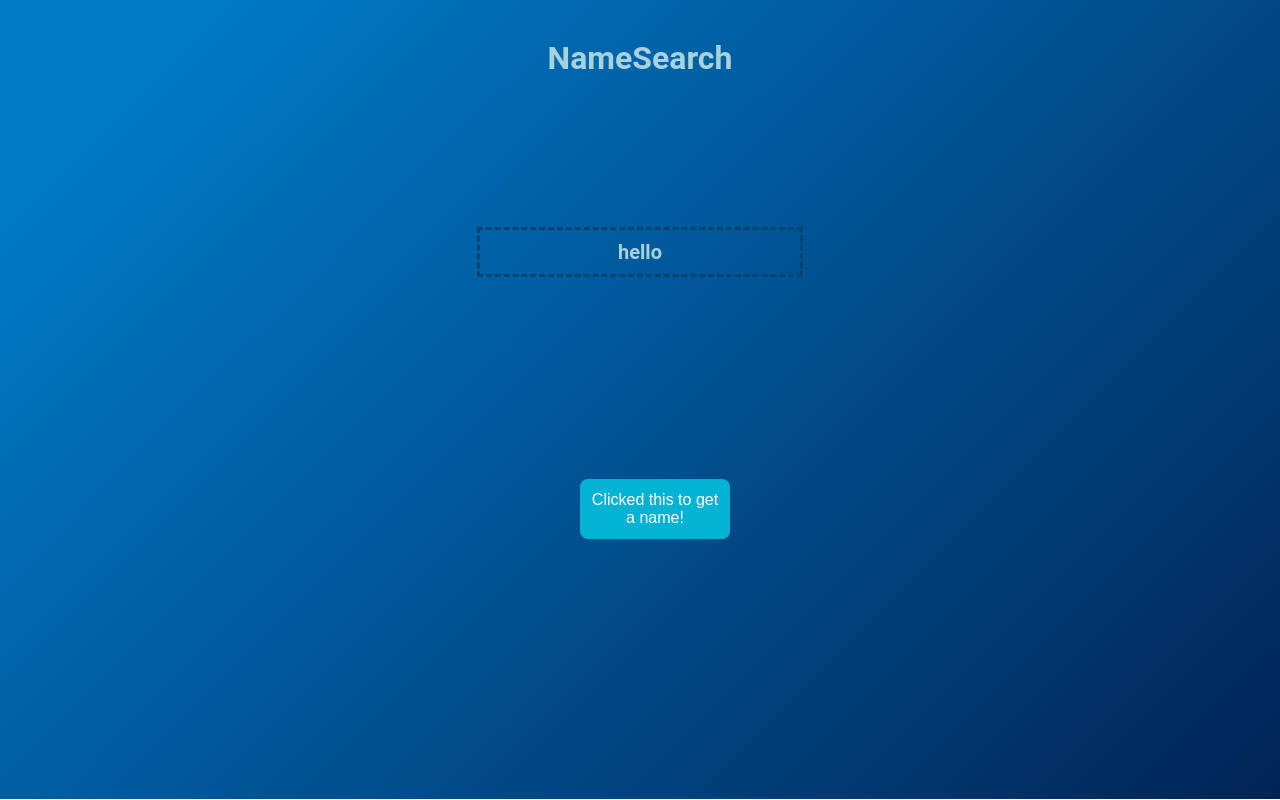
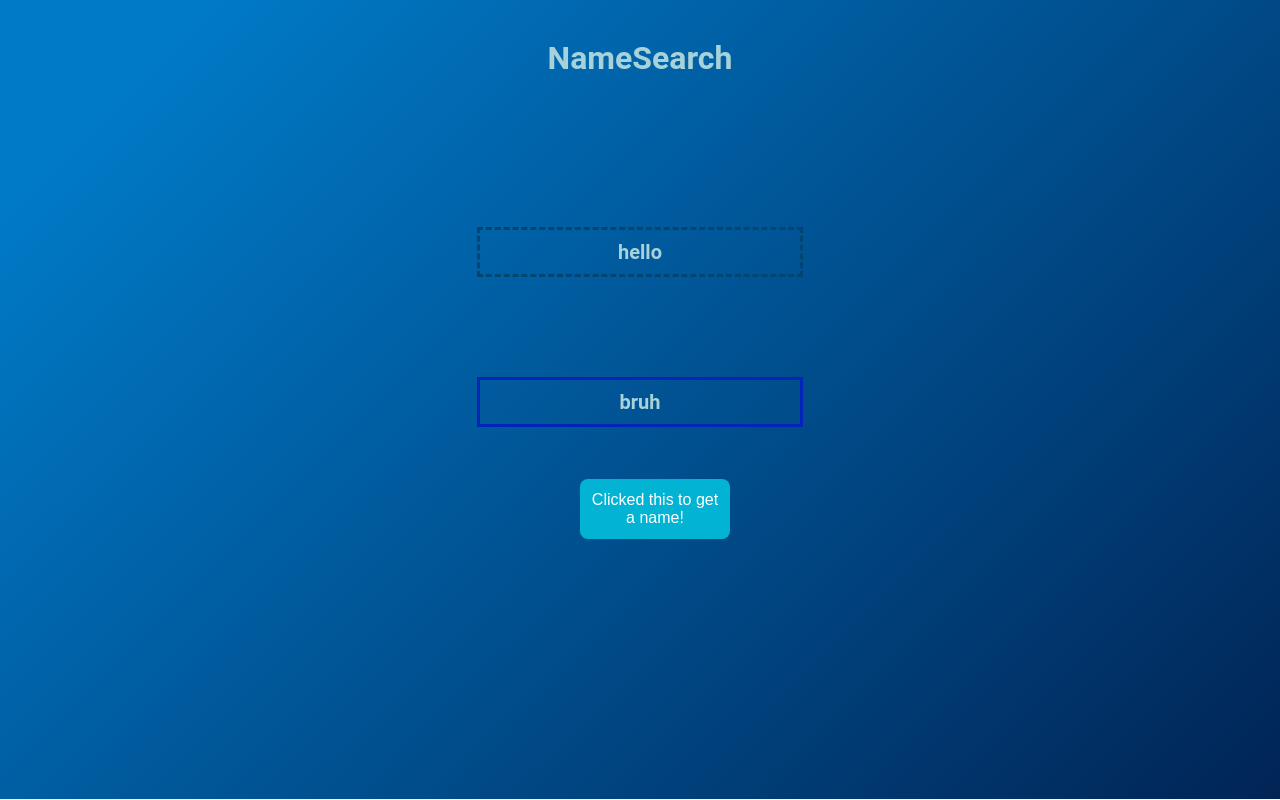
Before and after one commit to Bamboozle-jpg/ACMHacks2023, a React (Create React App) app: page /6 in a window 1280 px wide. Built offline with nearby package versions, Linux system fonts and the light colour scheme.

Commit message:
randomized name generator and stuff

```diff
--- a/src/App.css
+++ b/src/App.css
@@ -76,3 +76,16 @@
     margin: 0 auto;
     margin-top: 100px;
 }
+
+#timer {
+    text-align: center;
+    color: rgb(167, 210, 217);
+    font-family: 'Roboto', sans-serif;
+    padding-top: 10px;
+    padding-bottom: 10px;
+    font-size: 20px;
+    width: 320px;
+    border: 3px solid rgb(1, 36, 185);
+    margin: 0 auto;
+    margin-top: 100px;
+}
--- a/src/pages/NameSearch.jsx
+++ b/src/pages/NameSearch.jsx
@@ -10,15 +10,32 @@ function NameSearch() {
         <h1 id='title'>NameSearch</h1>
         <NameButton />
         <h3 id='generatebar'>hello</h3>
+        <h3 id='timer'>bruh</h3>
     </div>
 
   )
 }
+
+/*var delay = 8000;
+var lastClick = 0;
+var interval = setInterval(NameButton, 5000);
+*/
+
 function NameButton() {
     var nameList = ['tom', 'penis', 'harry', 'larry', 'barry']
     function writeName() {
+        /*
+        console.log(lastClick);
+
+        if (lastClick >= (Date.now() - delay)){
+            document.getElementById("timer").textContent = delay/1000 + " seconds";
+            return;
+        }
+        lastClick = Date.now();
+        */
         const random = Math.floor(Math.random() * nameList.length);
         document.getElementById("generatebar").textContent = nameList[random];
+
     }
 
     return (
```
